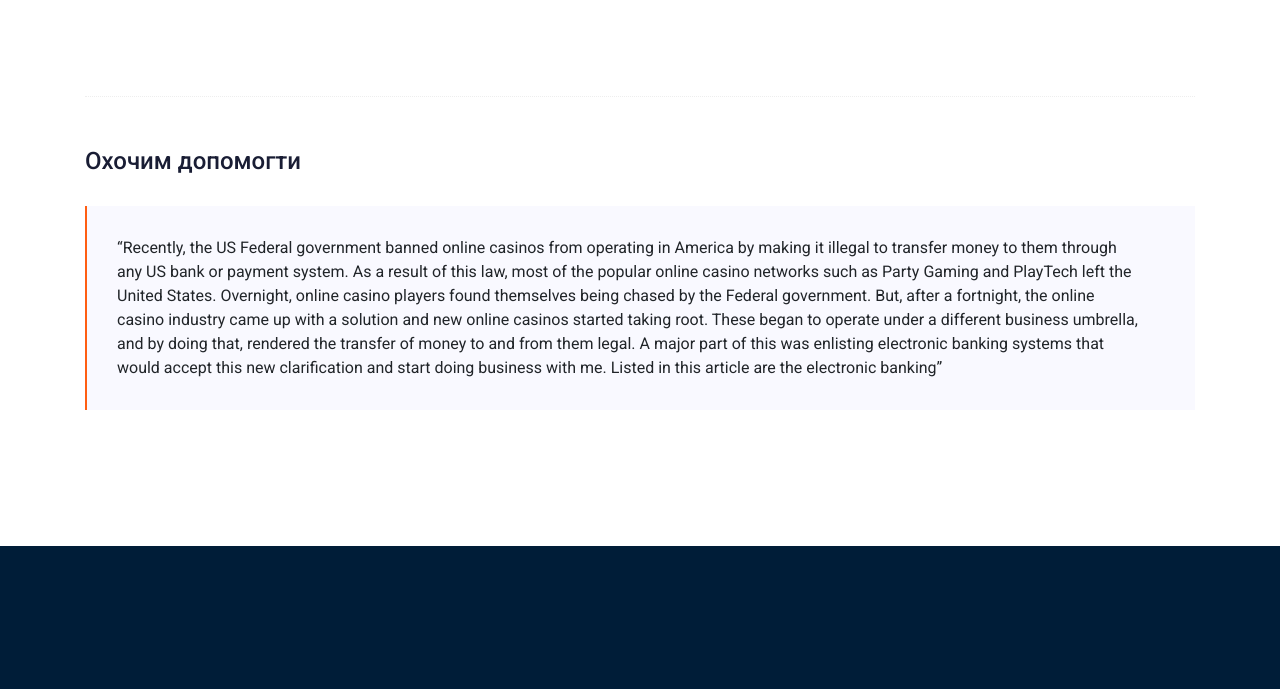
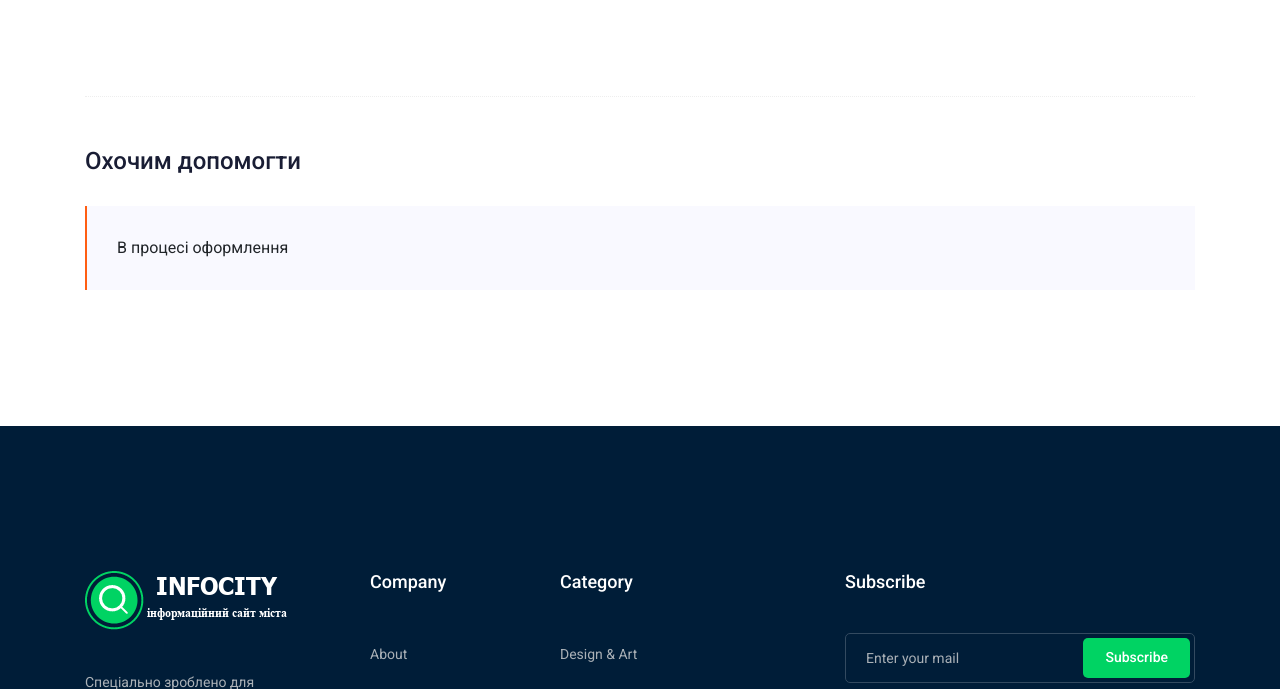
Before and after one commit to sinner885/infopogreb_project, a Django app: page /about/ in a window 1280 px wide. Shown: the part 1149-1838 px from the top of the page. Run offline with Django 4.2, Linux system fonts and the light colour scheme; some libraries are stand-ins or nearby versions.

Commit message:
туда же

```diff
--- a/infopogreb/advert/templates/advert/about.html
+++ b/infopogreb/advert/templates/advert/about.html
@@ -53,21 +53,7 @@
             <div class="row">
                 <div class="col-lg-12">
                     <blockquote class="generic-blockquote">
-                        “Recently, the US Federal government banned online casinos from operating in America by
-                        making it illegal to
-                        transfer money to them through any US bank or payment system. As a result of this law, most
-                        of the popular
-                        online casino networks such as Party Gaming and PlayTech left the United States. Overnight,
-                        online casino
-                        players found themselves being chased by the Federal government. But, after a fortnight, the
-                        online casino
-                        industry came up with a solution and new online casinos started taking root. These began to
-                        operate under a
-                        different business umbrella, and by doing that, rendered the transfer of money to and from
-                        them legal. A major
-                        part of this was enlisting electronic banking systems that would accept this new
-                        clarification and start doing
-                        business with me. Listed in this article are the electronic banking”
+                        В процесі оформлення
                     </blockquote>
                 </div>
             </div>
```
